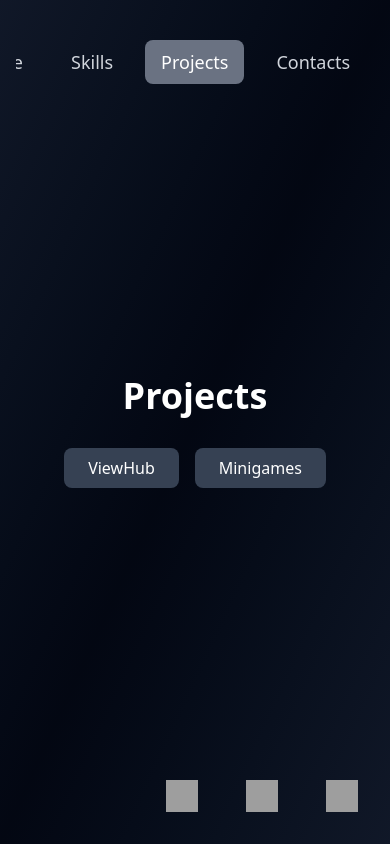
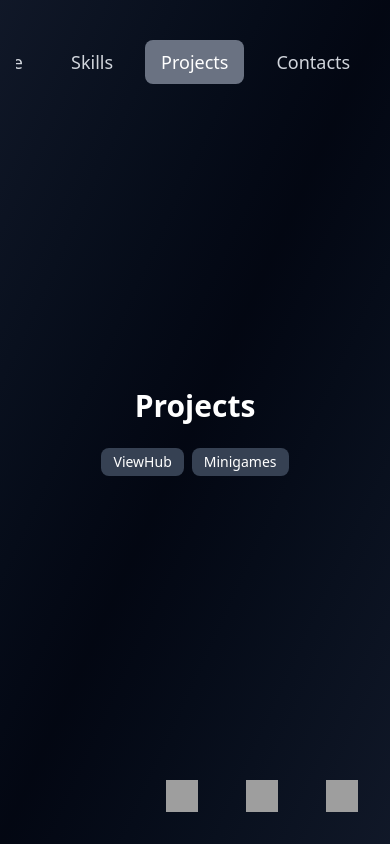
Before and after one commit to AiniusG/portfolio, a React (Vite) app: page / in a window 390 px wide. Both pictures are taken after a click on the button "Projects". Built offline with nearby package versions, Linux system fonts and the light colour scheme; grey boxes are pictures that could not be loaded.

Commit message:
Mobile support for projects

```diff
--- a/src/components/Projects.jsx
+++ b/src/components/Projects.jsx
@@ -7,9 +7,9 @@ export default function Projects() {
   const [zoomedImage, setZoomedImage] = useState(null);
 
   return (
-    <div className="flex flex-col items-center py-10 px-6">
+    <div className="flex flex-col items-center py-8 px-4 sm:py-10 sm:px-6">
       <motion.h2
-        className="text-4xl font-bold text-white pb-8"
+        className="text-3xl sm:text-4xl font-bold text-white pb-6 sm:pb-8"
         initial={{ opacity: 0, y: -10 }}
         animate={{ opacity: 1, y: 0 }}
         transition={{ duration: 0.5 }}
@@ -17,11 +17,11 @@ export default function Projects() {
         Projects
       </motion.h2>
 
-      <div className="flex gap-4 mb-6">
+      <div className="flex flex-wrap justify-center gap-2 sm:gap-4 mb-6">
         {projectData.map((project) => (
           <button
             key={project.id}
-            className="px-6 py-2 bg-gray-700 text-white rounded-lg hover:bg-gray-600"
+            className="px-3 py-1 sm:px-6 sm:py-2 bg-gray-700 text-white text-sm sm:text-base rounded-lg hover:bg-gray-600"
             onClick={() => setSelectedProject(project)}
           >
             {project.title}
@@ -29,49 +29,53 @@ export default function Projects() {
         ))}
       </div>
 
-      {selectedProject && (
       <AnimatePresence mode="wait">
         {selectedProject && (
           <motion.div
             key={selectedProject.id}
-              className="bg-gray-800 p-6 rounded-lg text-gray-300 max-h-100 flex items-start min-w-7xl"
+            className="bg-gray-800 p-4 sm:p-6 rounded-lg text-gray-300 w-full max-w-6xl"
             initial={{ opacity: 0, y: 20 }}
             animate={{ opacity: 1, y: 0 }}
             exit={{ opacity: 0, y: -20 }}
             transition={{ duration: 0.4 }}
           >
-              <div className="w-1/2 pr-8">
-                <h3 className="text-2xl font-semibold mb-2">
+            <div className="flex flex-col sm:flex-row">
+              <div className="w-full sm:w-1/2 sm:pr-6 mb-4 sm:mb-0">
+                <h3 className="text-xl sm:text-2xl font-semibold mb-2">
                   {selectedProject.title}
                 </h3>
-                <p className="mb-4">{selectedProject.description}</p>
+                <p className="mb-4 text-sm sm:text-base">
+                  {selectedProject.description}
+                </p>
                 <p className="font-semibold">Tech Stack:</p>
                 <ul className="list-disc list-inside mb-4">
                   {selectedProject.techStack.map((tech, index) => (
-                    <li key={index}>{tech}</li>
+                    <li key={index} className="text-sm sm:text-base">
+                      {tech}
+                    </li>
                   ))}
                 </ul>
               </div>
-              <div className="w-1/2 grid grid-cols-2 gap-4">
+              <div className="w-full sm:w-1/2 grid grid-cols-1 sm:grid-cols-2 gap-3 sm:gap-4">
                 {selectedProject.images.map((image, index) => (
                   <img
                     key={index}
                     src={image}
                     alt={`${selectedProject.title} screenshot ${index + 1}`}
-                    className="w-full h-40 object-cover rounded-lg cursor-pointer transition-transform hover:scale-105"
+                    className="w-full h-32 sm:h-40 object-cover rounded-lg cursor-pointer transition-transform hover:scale-105"
                     onClick={() => setZoomedImage(image)}
                   />
                 ))}
               </div>
+            </div>
           </motion.div>
         )}
       </AnimatePresence>
-      )}
 
       {/* Zoomed Image Modal */}
       {zoomedImage && (
         <div
-          className="fixed inset-0 bg-black bg-opacity-80 flex justify-center items-center z-50"
+          className="fixed inset-0 bg-black bg-opacity-80 flex justify-center items-center z-50 p-4"
           onClick={() => setZoomedImage(null)}
         >
           <img
```
Lines whose indentation alone changed are shown as unchanged.
